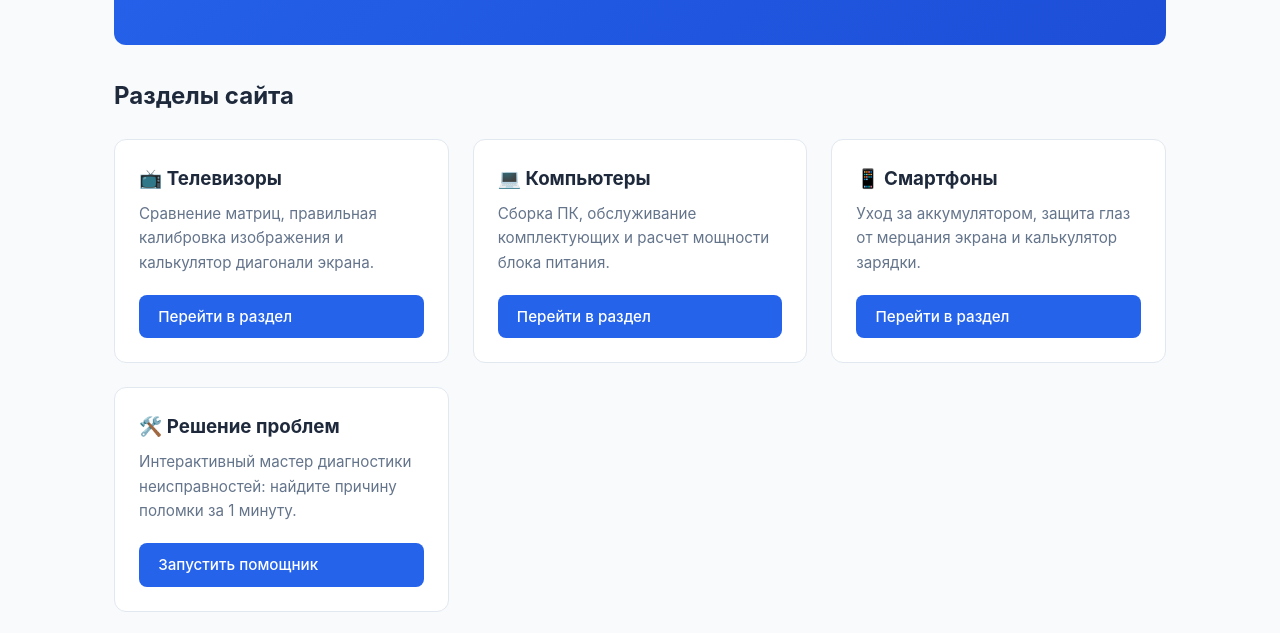
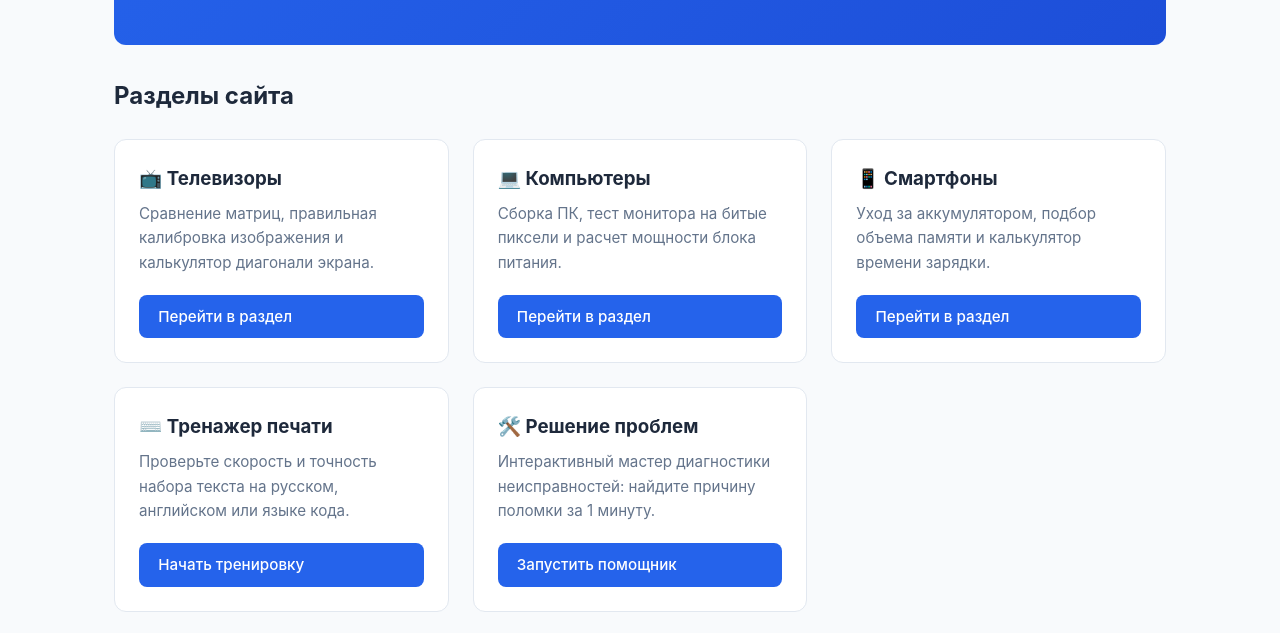
Before and after one commit to gg9730594-cpu/techno-expert-1000, a plain HTML site: page index.html in a window 1280 px wide. Shown: the part 319-952 px from the top of the page. Drawn offline with Linux system fonts and the light colour scheme.

Commit message:
Update index.html

```diff
--- a/index.html
+++ b/index.html
@@ -1,13 +1,11 @@
 <!DOCTYPE html>
 <html lang="ru">
-
 <head>
     <meta charset="UTF-8">
     <meta name="viewport" content="width=device-width, initial-scale=1.0">
     <title>Техно-Эксперт — Обзоры, статьи и инструменты</title>
     <link rel="stylesheet" href="style.css">
 </head>
-
 <body>
     <header id="site-header"></header>
 
@@ -26,20 +24,31 @@
                 </div>
                 <a href="tv.html" class="btn">Перейти в раздел</a>
             </div>
+
             <div class="card">
                 <div>
                     <h3>💻 Компьютеры</h3>
-                    <p>Сборка ПК, обслуживание комплектующих и расчет мощности блока питания.</p>
+                    <p>Сборка ПК, тест монитора на битые пиксели и расчет мощности блока питания.</p>
                 </div>
                 <a href="pc.html" class="btn">Перейти в раздел</a>
             </div>
+
             <div class="card">
                 <div>
                     <h3>📱 Смартфоны</h3>
-                    <p>Уход за аккумулятором, защита глаз от мерцания экрана и калькулятор зарядки.</p>
+                    <p>Уход за аккумулятором, подбор объема памяти и калькулятор времени зарядки.</p>
                 </div>
                 <a href="phones.html" class="btn">Перейти в раздел</a>
             </div>
+
+            <div class="card">
+                <div>
+                    <h3>⌨️ Тренажер печати</h3>
+                    <p>Проверьте скорость и точность набора текста на русском, английском или языке кода.</p>
+                </div>
+                <a href="typing.html" class="btn">Начать тренировку</a>
+            </div>
+
             <div class="card">
                 <div>
                     <h3>🛠️ Решение проблем</h3>
@@ -52,9 +61,13 @@
         <h2 style="margin-top: 3rem;">База знаний и статьи</h2>
 
         <div class="controls-panel">
-            <input type="text" id="article-search" class="search-input"
+            <input
+                type="text"
+                id="article-search"
+                class="search-input"
                 placeholder="🔍 Поиск по статьям (например: OLED, термопаста, батарея, SSD)..."
-                oninput="applyFilters()">
+                oninput="applyFilters()"
+            >
 
             <div class="filter-pills" id="category-filters">
                 <button class="filter-btn active" onclick="setCategory('all', this)">Все статьи</button>
@@ -86,9 +99,7 @@
             renderArticles("latest-articles", currentCategory, query);
         }
 
-        // Первичная отрисовка
         applyFilters();
     </script>
 </body>
-
 </html>
```
